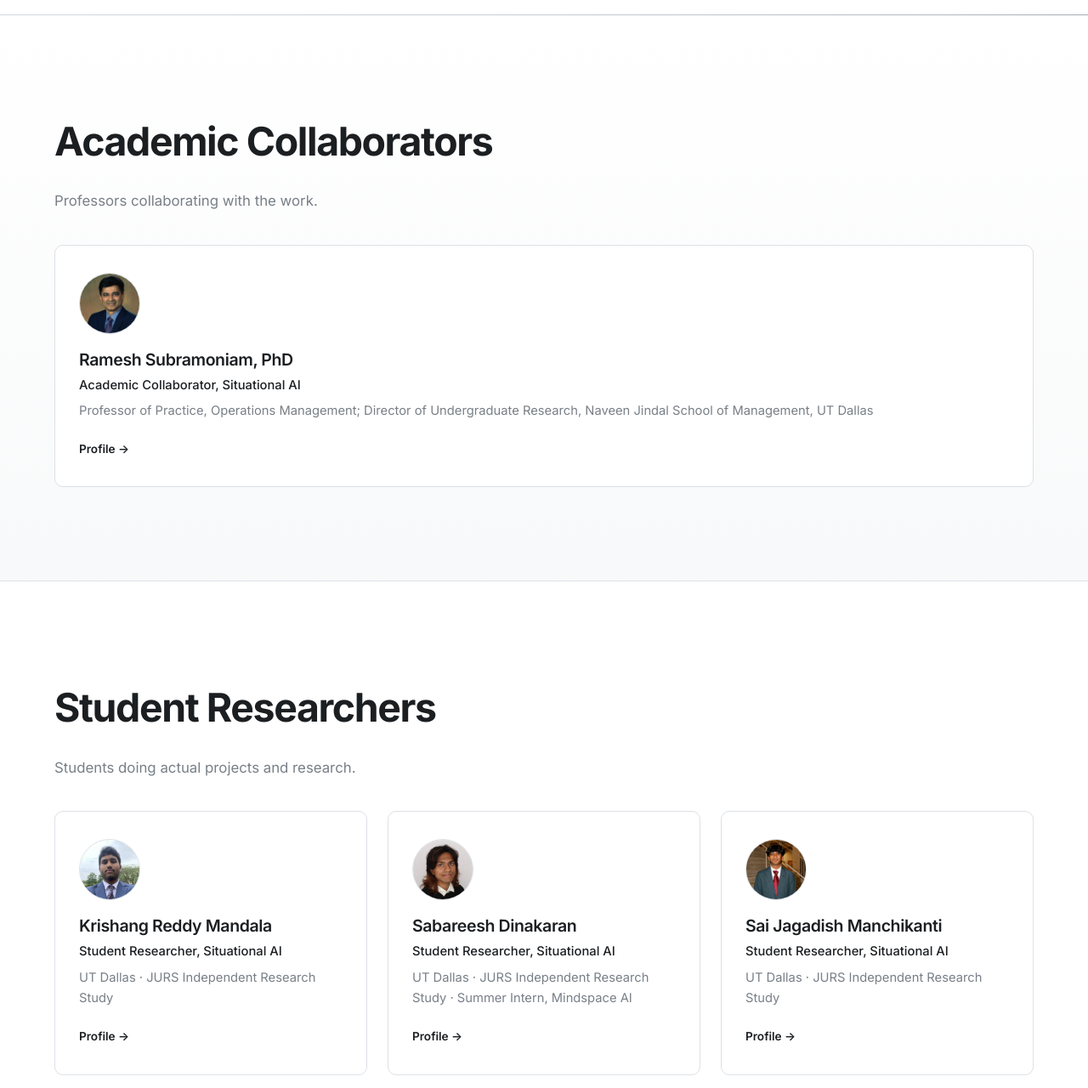
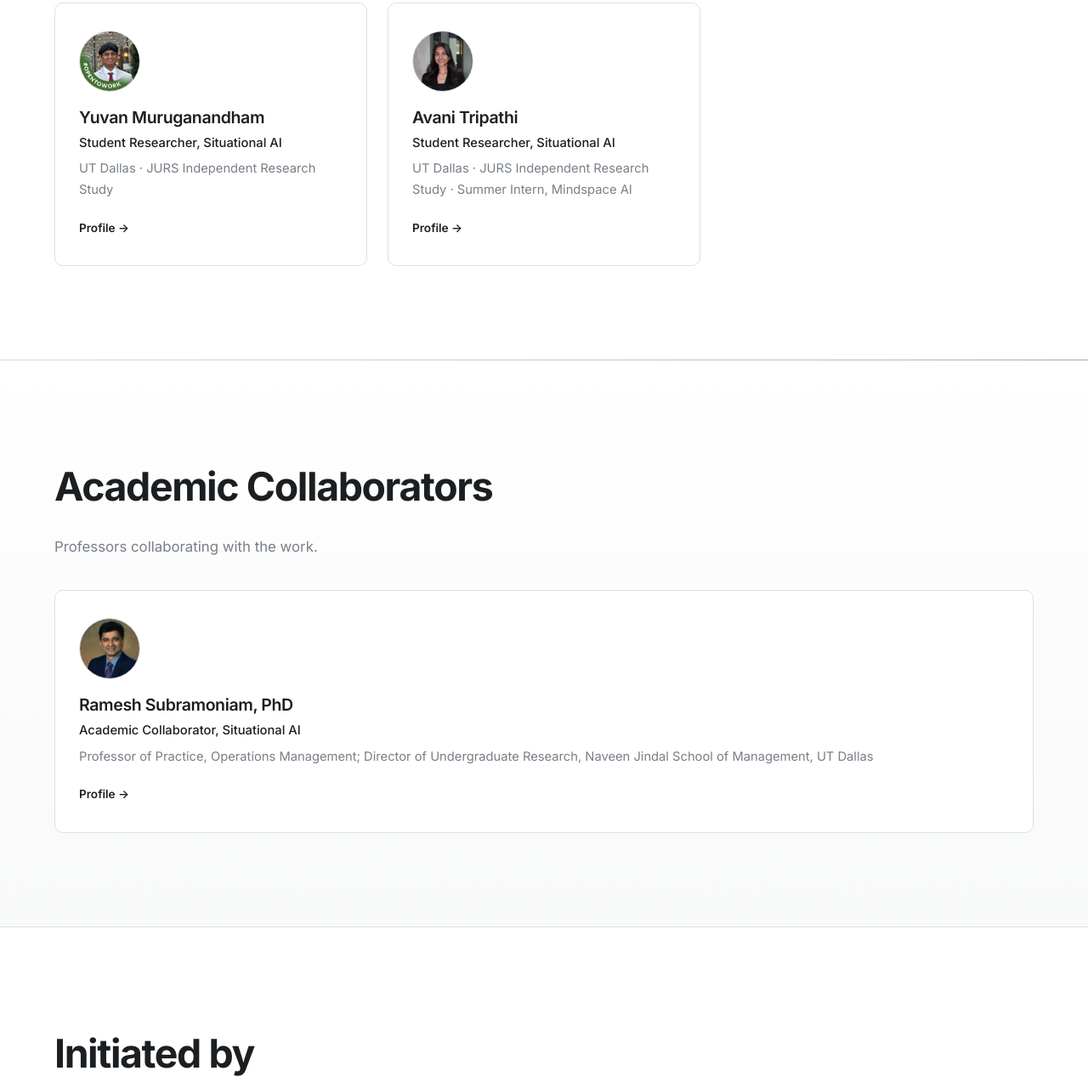
Before and after one commit to Situational-AI/situational-ai.github.io, an Eleventy site: page src/people/index.njk in a window 1280 px wide. Shown: the part 1016-2296 px from the top of the page at 85% size. Built offline with nearby package versions, Linux system fonts and the light colour scheme; Eleventy itself is replaced by a stand-in of ours; files that its build step writes are made by us from their sources.

Commit message:
copy: attribute the program to its organizational home, not a person
The footer line named the founder on every page, which reads as personal
promotion on a site about an idea. It now credits Mindspace AI and the
collaborators; who is behind the work stays on the People page and the
founder's profile, where someone chooses to look. People page and homepage
lead with the student researchers; the founder's title is simply Founder.

Co-Authored-By: Claude Opus 5 (1M context) <noreply@anthropic.com>

```diff
--- a/src/_data/people.json
+++ b/src/_data/people.json
@@ -1,39 +1,114 @@
 [
   {
-    "slug": "prasad-pillai",
-    "name": "Prasad Pillai",
-    "initials": "PP",
-    "photo": "/assets/images/people/prasad.jpg",
-    "category": "founder",
-    "role": "Founder & Principal Architect, Situational AI",
-    "affiliations": ["Founder & CEO, Mindspace AI", "Founder, BotsWork"],
-    "linkedin": "https://www.linkedin.com/in/prasadppillai/",
-    "links": [
-      { "label": "Mindspace AI", "url": "https://mindspaceai.com/" },
-      { "label": "BotsWork", "url": "https://www.botswork.ai" }
+    "slug": "krishang-reddy-mandala",
+    "name": "Krishang Reddy Mandala",
+    "initials": "KM",
+    "photo": "/assets/images/people/krishang.jpg",
+    "category": "student",
+    "role": "Student Researcher, Situational AI",
+    "affiliations": [
+      "UT Dallas · JURS Independent Research Study"
     ],
-    "summary": "Initiated the Situational AI inquiry after two decades building software and, most recently, AI coworkers. Holds the hypothesis and is responsible for the research program.",
-    "sections": [
-      { "heading": "About",
-        "html": "<p>Prasad Pillai initiated Situational AI and is responsible for its hypothesis and research program. He is the founder and CEO of Mindspace AI, the organizational and engineering home of the work, and the founder of BotsWork, where situation-centric ideas are being tested in working AI coworker systems.</p>" },
-      { "heading": "Why I Started This Inquiry",
-        "html": "<p>The inquiry began with a practical frustration. Modern AI had become remarkably good at reasoning once it was told what problem to solve. Given the right prompt and the right context, it could write, plan, analyze and explain. And yet the systems we were building still failed in ordinary situations, not because they reasoned badly but because nobody had told them what was going on.</p><p>Real work does not arrive as prompts. A customer goes quiet. A payment fails for a long-standing account. A project drifts. Nobody asks anything; something changes. The harder problem was recognizing what problem exists, for whom it matters, and what the moment calls for. That question, once noticed, was hard to put down.</p>" },
-      { "heading": "From Building AI Coworkers to Situation Recognition",
-        "html": "<p>Building AI coworkers at BotsWork made the gap concrete. Giving an agent more context helped, up to a point. What it could not do was tell an ordinary card decline from a valuable customer being blocked by a temporary outage, or a cooling prospect from a resolved support ticket, when the underlying data looked the same. Smart was not the same as competent.</p><p>The pattern kept repeating: the missing capability was not more knowledge or better reasoning but recognition, an explicit account of the situation the system was in, from whose perspective, and what that implied. That led from context engineering to situation recognition, and from there to the question of whether situations should be first-class objects in the architecture rather than something inferred and forgotten inside each prompt.</p>" },
-      { "heading": "The Situational AI Hypothesis",
-        "html": "<p>Situation deserves to become a first-class computational primitive of intelligent systems: something a system detects, represents, compares, tracks, remembers and revises as evidence changes. Situation is to intelligent behavior what the token is to language modeling, an analogy about computational role, not a claim that the work is done. The <a href=\"/assets/documents/Situational_AI_Manifesto_v1.0.pdf\" target=\"_blank\" rel=\"noopener\">manifesto</a> sets the hypothesis out in full; the <a href=\"/research.html\">research program</a> is the attempt to test it.</p>" },
-      { "heading": "Current Research Questions",
-        "html": "<ul><li>Can a system recognize which situation is emerging from changing evidence, and notice when its interpretation is wrong?</li><li>Can experience be remembered as situations, responses and outcomes rather than as text?</li><li>Can structurally analogous situations be found across domains that share no vocabulary?</li><li>Does an explicit situation layer actually improve timing, decision quality, coordination and explanation?</li></ul><p>These are the open questions of the <a href=\"/research.html#experiments\">program</a>, not settled results.</p>" },
-      { "heading": "Professional Background",
-        "html": "<p>Over two decades of building technology to solve real-world problems, including roles at Microsoft and co-founding Elsys Intelligent Devices. Founder and CEO of Mindspace AI, which conducts applied AI research, proofs of concept and engineering around emerging AI architectures; founder of BotsWork. Speaker, including a TEDx talk, with coverage in The Better India, Manorama News, Crazy Engineers, Mathrubhumi News and Raksha Net.</p>" }
+    "linkedin": "https://www.linkedin.com/in/krishang-mandala/",
+    "projects": [
+      "krishang-situation-awareness"
+    ],
+    "placeholders": [
+      "About",
+      "Research interests"
     ],
     "eventRoles": {
-      "2026-02-02-jurs-introduction": "Introductory address",
-      "2026-04-20-jurs-presentations-day-1": "Host and mentor",
-      "2026-04-27-jurs-presentations-day-2": "Host and mentor",
-      "2026-05-04-jurs-meetup-recognition": "Recognized for mentoring JURS scholars",
-      "2026-08-05-jsom-mba-class": "Guest lecture",
-      "october-22-2026": "The Hypothesis · The Real World"
+      "october-22-2026": "The Foundations"
+    }
+  },
+  {
+    "slug": "sabareesh-dinakaran",
+    "name": "Sabareesh Dinakaran",
+    "initials": "SD",
+    "photo": "/assets/images/people/sabareesh.jpg",
+    "category": "student",
+    "role": "Student Researcher, Situational AI",
+    "affiliations": [
+      "UT Dallas · JURS Independent Research Study",
+      "Summer Intern, Mindspace AI"
+    ],
+    "linkedin": "https://www.linkedin.com/in/sabareesh-dinakaran-1a5692283/",
+    "projects": [
+      "sabareesh-efficient-ai"
+    ],
+    "placeholders": [
+      "About",
+      "Research interests"
+    ],
+    "eventRoles": {
+      "october-22-2026": "The Computation"
+    }
+  },
+  {
+    "slug": "sai-jagadish-manchikanti",
+    "name": "Sai Jagadish Manchikanti",
+    "initials": "SM",
+    "photo": "/assets/images/people/sai.jpg",
+    "category": "student",
+    "role": "Student Researcher, Situational AI",
+    "affiliations": [
+      "UT Dallas · JURS Independent Research Study"
+    ],
+    "linkedin": "https://www.linkedin.com/in/saijagadishkumarmanchikanti/",
+    "projects": [
+      "sai-riskpulse"
+    ],
+    "placeholders": [
+      "About",
+      "Research interests"
+    ],
+    "eventRoles": {
+      "october-22-2026": "The Experiments · RiskPulse live demo"
+    }
+  },
+  {
+    "slug": "yuvan-muruganandham",
+    "name": "Yuvan Muruganandham",
+    "initials": "YM",
+    "photo": "/assets/images/people/yuvan.jpg",
+    "category": "student",
+    "role": "Student Researcher, Situational AI",
+    "affiliations": [
+      "UT Dallas · JURS Independent Research Study"
+    ],
+    "linkedin": "https://www.linkedin.com/in/yuvan-muruganandham/",
+    "projects": [
+      "yuvan-project"
+    ],
+    "placeholders": [
+      "About",
+      "Research interests"
+    ],
+    "eventRoles": {
+      "october-22-2026": "The Experiments · live demo"
+    }
+  },
+  {
+    "slug": "avani-tripathi",
+    "name": "Avani Tripathi",
+    "initials": "AT",
+    "photo": "/assets/images/people/avani.jpg",
+    "category": "student",
+    "role": "Student Researcher, Situational AI",
+    "affiliations": [
+      "UT Dallas · JURS Independent Research Study",
+      "Summer Intern, Mindspace AI"
+    ],
+    "linkedin": "https://www.linkedin.com/in/avanitripathi/",
+    "projects": [
+      "avani-student-exploration"
+    ],
+    "placeholders": [
+      "About",
+      "Research interests"
+    ],
+    "eventRoles": {
+      "october-22-2026": "Welcome · Student Perspective"
     }
   },
   {
@@ -47,78 +122,77 @@
     "linkedin": "https://www.linkedin.com/in/ramesh-subramoniam-a905bb8/",
     "summary": "Directs the Jindal Undergraduate Research Scholars (JURS) program through which the Situational AI student research has been carried out.",
     "sections": [
-      { "heading": "Collaboration with Situational AI",
-        "html": "<p>As Director of Undergraduate Research at the Naveen Jindal School of Management, Prof. Subramoniam directs the Jindal Undergraduate Research Scholars (JURS) program through which five UT Dallas students carried out independent research studies on Situational AI in 2026. He opens the October 22 forum and is recognized in its closing segment.</p>" }
+      {
+        "heading": "Collaboration with Situational AI",
+        "html": "<p>As Director of Undergraduate Research at the Naveen Jindal School of Management, Prof. Subramoniam directs the Jindal Undergraduate Research Scholars (JURS) program through which five UT Dallas students carried out independent research studies on Situational AI in 2026. He opens the October 22 forum and is recognized in its closing segment.</p>"
+      }
     ],
-    "placeholders": ["Biography", "Academic interests", "Academic profile"],
+    "placeholders": [
+      "Biography",
+      "Academic interests",
+      "Academic profile"
+    ],
     "eventRoles": {
       "2026-05-04-jurs-meetup-recognition": "Presented the Certificate of Excellence",
       "october-22-2026": "Opening remarks · Recognition & thanks"
     }
   },
   {
-    "slug": "krishang-reddy-mandala",
-    "name": "Krishang Reddy Mandala",
-    "initials": "KM",
-    "photo": "/assets/images/people/krishang.jpg",
-    "category": "student",
-    "role": "Student Researcher, Situational AI",
-    "affiliations": ["UT Dallas · JURS Independent Research Study"],
-    "linkedin": "https://www.linkedin.com/in/krishang-mandala/",
-    "projects": ["krishang-situation-awareness"],
-    "placeholders": ["About", "Research interests"],
-    "eventRoles": { "october-22-2026": "The Foundations" }
+    "slug": "prasad-pillai",
+    "name": "Prasad Pillai",
+    "initials": "PP",
+    "photo": "/assets/images/people/prasad.jpg",
+    "category": "founder",
+    "role": "Founder, Situational AI",
+    "affiliations": [
+      "Founder & CEO, Mindspace AI",
+      "Founder, BotsWork"
+    ],
+    "linkedin": "https://www.linkedin.com/in/prasadppillai/",
+    "links": [
+      {
+        "label": "Mindspace AI",
+        "url": "https://mindspaceai.com/"
       },
       {
-    "slug": "sabareesh-dinakaran",
-    "name": "Sabareesh Dinakaran",
-    "initials": "SD",
-    "photo": "/assets/images/people/sabareesh.jpg",
-    "category": "student",
-    "role": "Student Researcher, Situational AI",
-    "affiliations": ["UT Dallas · JURS Independent Research Study", "Summer Intern, Mindspace AI"],
-    "linkedin": "https://www.linkedin.com/in/sabareesh-dinakaran-1a5692283/",
-    "projects": ["sabareesh-efficient-ai"],
-    "placeholders": ["About", "Research interests"],
-    "eventRoles": { "october-22-2026": "The Computation" }
+        "label": "BotsWork",
+        "url": "https://www.botswork.ai"
+      }
+    ],
+    "summary": "Initiated the Situational AI inquiry after two decades building software and, most recently, AI coworkers. Responsible for the hypothesis and the research program.",
+    "sections": [
+      {
+        "heading": "About",
+        "html": "<p>Prasad Pillai initiated Situational AI and is responsible for its hypothesis and research program. He is the founder and CEO of Mindspace AI, the organizational and engineering home of the work, and the founder of BotsWork, where situation-centric ideas are being tested in working AI coworker systems.</p>"
       },
       {
-    "slug": "sai-jagadish-manchikanti",
-    "name": "Sai Jagadish Manchikanti",
-    "initials": "SM",
-    "photo": "/assets/images/people/sai.jpg",
-    "category": "student",
-    "role": "Student Researcher, Situational AI",
-    "affiliations": ["UT Dallas · JURS Independent Research Study"],
-    "linkedin": "https://www.linkedin.com/in/saijagadishkumarmanchikanti/",
-    "projects": ["sai-riskpulse"],
-    "placeholders": ["About", "Research interests"],
-    "eventRoles": { "october-22-2026": "The Experiments · RiskPulse live demo" }
+        "heading": "Why I Started This Inquiry",
+        "html": "<p>The inquiry began with a practical frustration. Modern AI had become remarkably good at reasoning once it was told what problem to solve. Given the right prompt and the right context, it could write, plan, analyze and explain. And yet the systems we were building still failed in ordinary situations, not because they reasoned badly but because nobody had told them what was going on.</p><p>Real work does not arrive as prompts. A customer goes quiet. A payment fails for a long-standing account. A project drifts. Nobody asks anything; something changes. The harder problem was recognizing what problem exists, for whom it matters, and what the moment calls for. That question, once noticed, was hard to put down.</p>"
       },
       {
-    "slug": "yuvan-muruganandham",
-    "name": "Yuvan Muruganandham",
-    "initials": "YM",
-    "photo": "/assets/images/people/yuvan.jpg",
-    "category": "student",
-    "role": "Student Researcher, Situational AI",
-    "affiliations": ["UT Dallas · JURS Independent Research Study"],
-    "linkedin": "https://www.linkedin.com/in/yuvan-muruganandham/",
-    "projects": ["yuvan-project"],
-    "placeholders": ["About", "Research interests"],
-    "eventRoles": { "october-22-2026": "The Experiments · live demo" }
+        "heading": "From Building AI Coworkers to Situation Recognition",
+        "html": "<p>Building AI coworkers at BotsWork made the gap concrete. Giving an agent more context helped, up to a point. What it could not do was tell an ordinary card decline from a valuable customer being blocked by a temporary outage, or a cooling prospect from a resolved support ticket, when the underlying data looked the same. Smart was not the same as competent.</p><p>The pattern kept repeating: the missing capability was not more knowledge or better reasoning but recognition, an explicit account of the situation the system was in, from whose perspective, and what that implied. That led from context engineering to situation recognition, and from there to the question of whether situations should be first-class objects in the architecture rather than something inferred and forgotten inside each prompt.</p>"
       },
       {
-    "slug": "avani-tripathi",
-    "name": "Avani Tripathi",
-    "initials": "AT",
-    "photo": "/assets/images/people/avani.jpg",
-    "category": "student",
-    "role": "Student Researcher, Situational AI",
-    "affiliations": ["UT Dallas · JURS Independent Research Study", "Summer Intern, Mindspace AI"],
-    "linkedin": "https://www.linkedin.com/in/avanitripathi/",
-    "projects": ["avani-student-exploration"],
-    "placeholders": ["About", "Research interests"],
-    "eventRoles": { "october-22-2026": "Welcome · Student Perspective" }
+        "heading": "The Situational AI Hypothesis",
+        "html": "<p>Situation deserves to become a first-class computational primitive of intelligent systems: something a system detects, represents, compares, tracks, remembers and revises as evidence changes. Situation is to intelligent behavior what the token is to language modeling, an analogy about computational role, not a claim that the work is done. The <a href=\"/assets/documents/Situational_AI_Manifesto_v1.0.pdf\" target=\"_blank\" rel=\"noopener\">manifesto</a> sets the hypothesis out in full; the <a href=\"/research.html\">research program</a> is the attempt to test it.</p>"
+      },
+      {
+        "heading": "Current Research Questions",
+        "html": "<ul><li>Can a system recognize which situation is emerging from changing evidence, and notice when its interpretation is wrong?</li><li>Can experience be remembered as situations, responses and outcomes rather than as text?</li><li>Can structurally analogous situations be found across domains that share no vocabulary?</li><li>Does an explicit situation layer actually improve timing, decision quality, coordination and explanation?</li></ul><p>These are the open questions of the <a href=\"/research.html#experiments\">program</a>, not settled results.</p>"
+      },
+      {
+        "heading": "Professional Background",
+        "html": "<p>Over two decades of building technology to solve real-world problems, including roles at Microsoft and co-founding Elsys Intelligent Devices. Founder and CEO of Mindspace AI, which conducts applied AI research, proofs of concept and engineering around emerging AI architectures; founder of BotsWork. Speaker, including a TEDx talk, with coverage in The Better India, Manorama News, Crazy Engineers, Mathrubhumi News and Raksha Net.</p>"
+      }
+    ],
+    "eventRoles": {
+      "2026-02-02-jurs-introduction": "Introductory address",
+      "2026-04-20-jurs-presentations-day-1": "Host and mentor",
+      "2026-04-27-jurs-presentations-day-2": "Host and mentor",
+      "2026-05-04-jurs-meetup-recognition": "Recognized for mentoring JURS scholars",
+      "2026-08-05-jsom-mba-class": "Guest lecture",
+      "october-22-2026": "The Hypothesis · The Real World"
+    }
   }
 ]
--- a/src/_data/site.json
+++ b/src/_data/site.json
@@ -12,7 +12,7 @@
     "alt": "Situational AI — The Missing Piece of human-like Agentic AI Cognition"
   },
   "twitter": "@prasadpillai",
-  "attribution": "An open research program initiated by Prasad Pillai and developed through Mindspace AI LLC with academic, student, engineering and industry collaborators.",
+  "attribution": "An open research program developed through Mindspace AI with academic, student, engineering and industry collaborators.",
   "affiliationNote": "Institutional affiliations are provided for identification. Individual participation does not necessarily imply institutional endorsement of Situational AI.",
   "nav": [
     {
--- a/src/people/index.njk
+++ b/src/people/index.njk
@@ -26,11 +26,11 @@ layout: "layouts/base.njk"
   </header>
 
   {%- set groups = [
-    { "key": "founder",  "label": "Founder & Principal Architect", "note": "" },
+    { "key": "student",  "label": "Student Researchers", "note": "Students doing actual projects and research." },
     { "key": "academic", "label": "Academic Collaborators", "note": "Professors collaborating with the work." },
-    { "key": "student",  "label": "Student Researchers", "note": "Students doing actual projects and research." },
     { "key": "research", "label": "Research Collaborators", "note": "Other researchers and engineers contributing." },
-    { "key": "industry", "label": "Industry Collaborators", "note": "Where an actual collaboration exists." }
+    { "key": "industry", "label": "Industry Collaborators", "note": "Where an actual collaboration exists." },
+    { "key": "founder",  "label": "Initiated by", "note": "" }
   ] %}
   {%- for g in groups %}
   {%- set members = people | where("category", g.key) %}
--- a/src/research/project.njk
+++ b/src/research/project.njk
@@ -46,7 +46,7 @@ layout: "layouts/base.njk"
       {%- for a in academics %}
       <li><a href="/people/{{ a.slug }}.html" class="person"><span class="avatar avatar--sm" data-initials="{{ a.initials }}"><img src="{{ a.photo }}" alt="" loading="lazy" onerror="this.remove()"></span><span class="person-name">{{ a.name }}</span></a> <span class="event-list-meta">· {{ a.role }}</span></li>
       {%- endfor %}
-      <li><a href="/people/prasad-pillai.html" class="person"><span class="avatar avatar--sm" data-initials="PP"><img src="/assets/images/people/prasad.jpg" alt="" loading="lazy" onerror="this.remove()"></span><span class="person-name">Prasad Pillai</span></a> <span class="event-list-meta">· Founder &amp; Principal Architect, Situational AI</span></li>
+      <li><a href="/people/prasad-pillai.html" class="person"><span class="avatar avatar--sm" data-initials="PP"><img src="/assets/images/people/prasad.jpg" alt="" loading="lazy" onerror="this.remove()"></span><span class="person-name">Prasad Pillai</span></a> <span class="event-list-meta">· Founder, Situational AI</span></li>
     </ul>
 
     <h2>Manuscript</h2>
```
Lines whose indentation alone changed are shown as unchanged.
